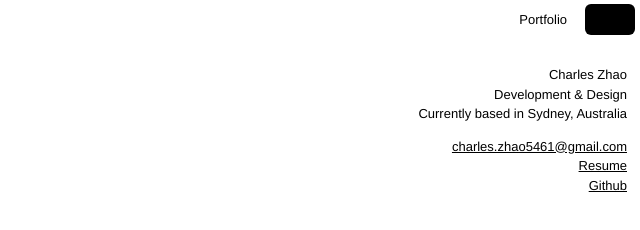
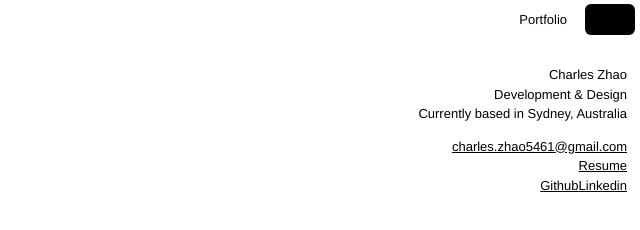
Before and after one commit to skatingincentralpark/Portfolio, a Gatsby site: page /about in a window 1280 px wide. Shown: the full height of the page, 640-1280 px from the left. Built offline with nearby package versions, Linux system fonts and the light colour scheme; Gatsby itself is replaced by a stand-in of ours; some packages are replaced by stand-ins of ours.

Commit message:
Added Linkedin link

```diff
--- a/src/pages/about.js
+++ b/src/pages/about.js
@@ -48,6 +48,14 @@ const AboutPage = () => {
       >
         Github
       </StyledAnchor>
+      <StyledAnchor
+        href="https://au.linkedin.com/in/charleszhao1645"
+        target="_blank"
+        rel="noreferrer"
+        id="email"
+      >
+        Linkedin
+      </StyledAnchor>
     </AboutContainer>
   );
 };
```
